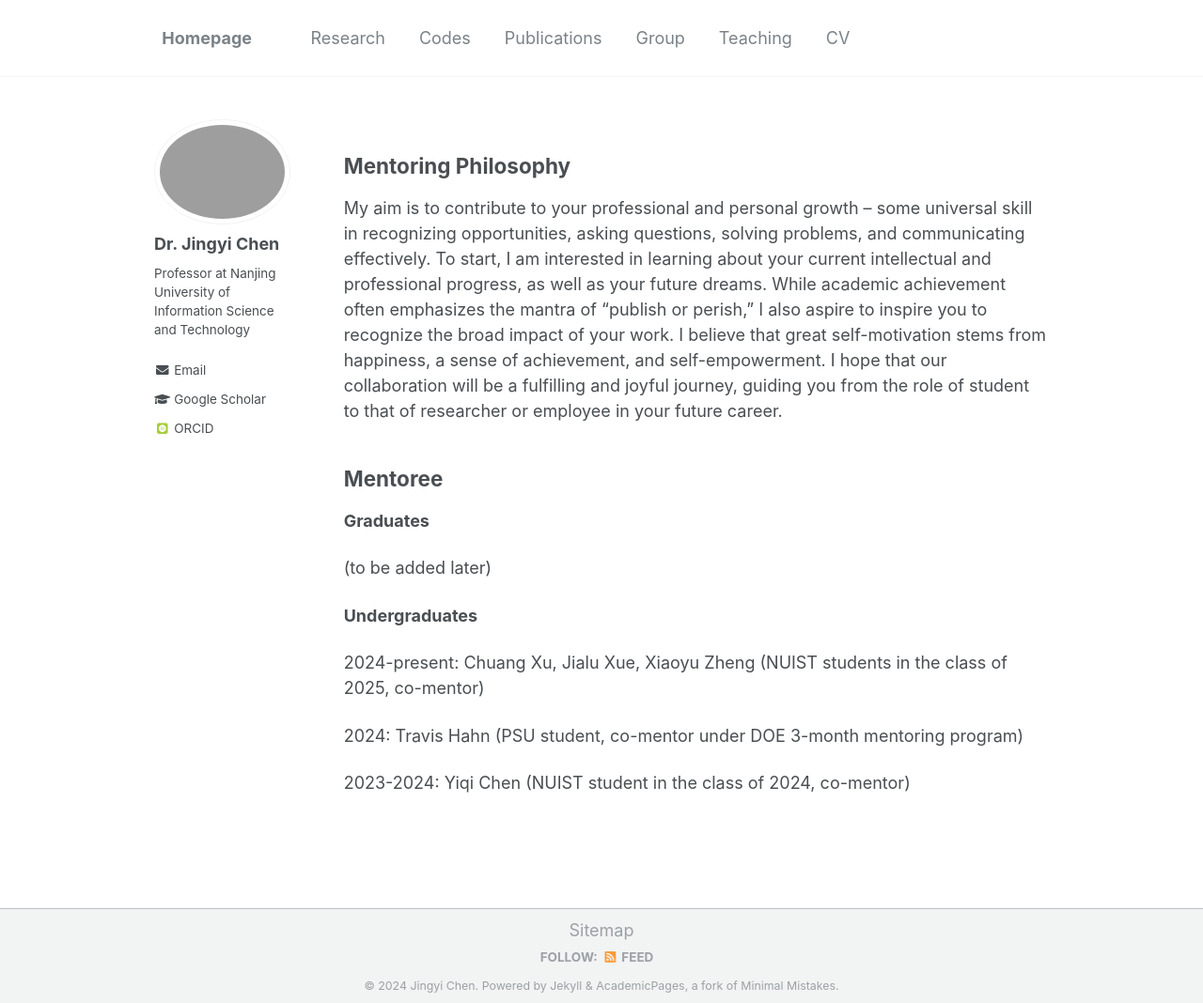
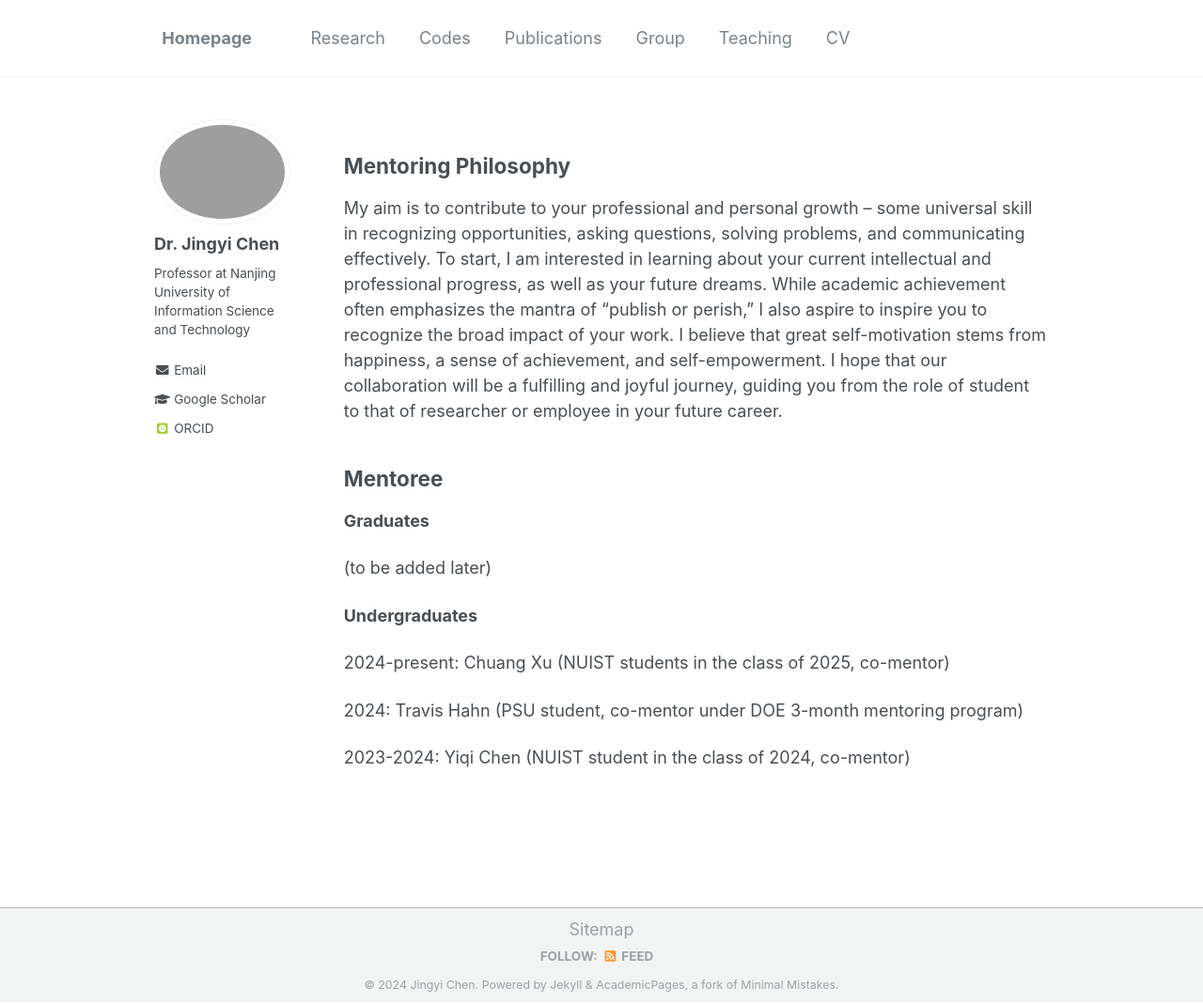
Before and after one commit to Jingyi-Chen/jingyi-chen.github.io, a Jekyll site: the page built from _pages/group.md, in a window 1280 px wide and 1068 px high. Shown: the whole window at 94% size. Built offline with Jekyll 4.4.1, drawn with Linux system fonts in a browser that asks for light colours; some web fonts are replaced.

Commit message:
Update group.md

```diff
--- a/_pages/group.md
+++ b/_pages/group.md
@@ -18,7 +18,7 @@ Mentoree
 
 **Undergraduates**
 
-2024-present: Chuang Xu, Jialu Xue, Xiaoyu Zheng (NUIST students in the class of 2025, co-mentor)
+2024-present: Chuang Xu (NUIST students in the class of 2025, co-mentor)
 
 2024: Travis Hahn (PSU student, co-mentor under DOE 3-month mentoring program)
 
```
